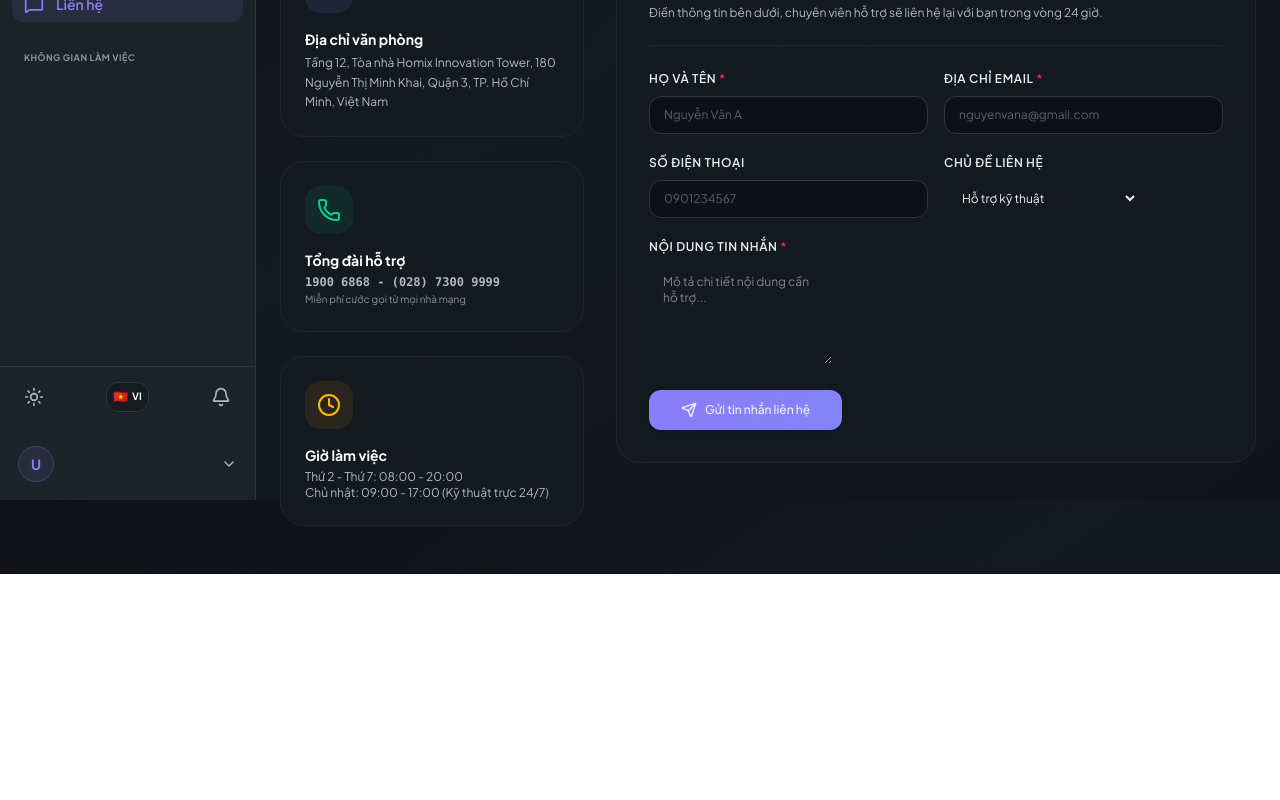
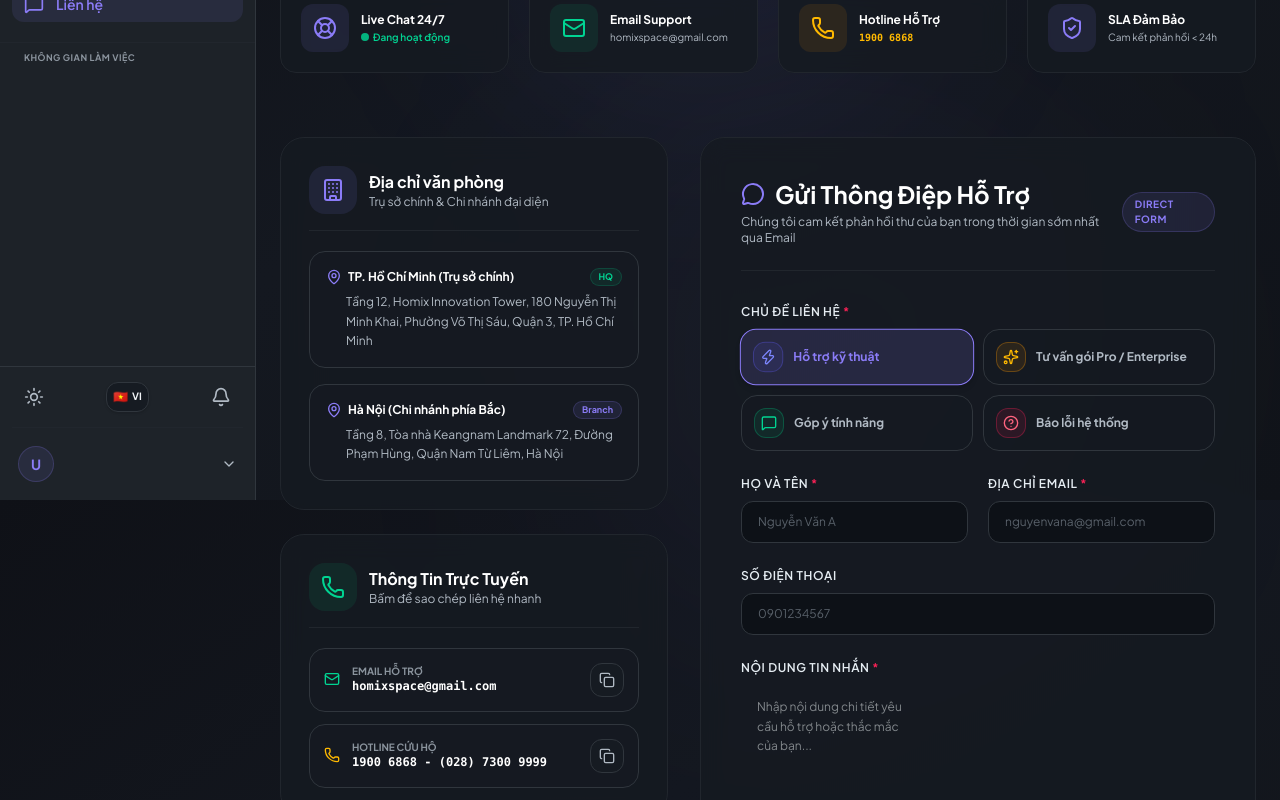
Before and after one commit to HoaMyLap/client, a Next.js app: page /contact in a window 1280 px wide. Shown: the part 300-1100 px from the top of the page. Before the commit the page ends 874 px from the top, so only its background shows below. Built offline with nearby package versions, Linux system fonts and the light colour scheme.

Commit message:
design(contact): Complete redesign of Contact Page UI with glassmorphism cards and subject selector pills

```diff
--- a/src/app/contact/page.tsx
+++ b/src/app/contact/page.tsx
@@ -6,7 +6,9 @@ import { useLanguage } from '@/lib/i18n';
 import { api } from '@/lib/api';
 import {
   Mail, Phone, MapPin, Clock, Send, MessageSquare,
-  Sparkles, CheckCircle2, Headphones, HelpCircle, ShieldCheck
+  Sparkles, CheckCircle2, Headphones, HelpCircle, ShieldCheck,
+  Building, Copy, Check, MessageCircle, Zap, ExternalLink, ArrowRight,
+  Globe2, LifeBuoy, FileText
 } from 'lucide-react';
 
 export default function ContactPage() {
@@ -18,9 +20,16 @@ export default function ContactPage() {
   const [subject, setSubject] = useState('Hỗ trợ kỹ thuật');
   const [message, setMessage] = useState('');
 
+  const [copiedField, setCopiedField] = useState<string | null>(null);
   const [sending, setSending] = useState(false);
   const [successMsg, setSuccessMsg] = useState('');
   const [errorMsg, setErrorMsg] = useState('');
+
+  const handleCopy = (text: string, label: string) => {
+    navigator.clipboard.writeText(text);
+    setCopiedField(label);
+    setTimeout(() => setCopiedField(null), 2000);
+  };
 
   const handleSubmit = async (e: React.FormEvent) => {
     e.preventDefault();
@@ -34,7 +43,9 @@ export default function ContactPage() {
         body: JSON.stringify({ fullname, email, phone, subject, message }),
       });
       if (res && res.success) {
-        setSuccessMsg(res.message || 'Cảm ơn bạn đã gửi liên hệ! Đội ngũ Homix v2.0 sẽ phản hồi trong 24h.');
+        setSuccessMsg(res.message || (language === 'vi'
+          ? 'Cảm ơn bạn đã gửi liên hệ! Đội ngũ Homix v2.0 đã nhận thông tin và sẽ phản hồi trong 24h.'
+          : 'Thank you for reaching out! Homix v2.0 support team will reply within 24h.'));
         setFullname('');
         setEmail('');
         setPhone('');
@@ -49,102 +60,258 @@ export default function ContactPage() {
     }
   };
 
+  const subjects = [
+    { id: 'Hỗ trợ kỹ thuật', label: t('supportTech'), icon: Zap, color: 'text-indigo-400 border-indigo-500/30 bg-indigo-500/10' },
+    { id: 'Tư vấn gói Pro / Enterprise', label: t('supportBilling'), icon: Sparkles, color: 'text-amber-400 border-amber-500/30 bg-amber-500/10' },
+    { id: 'Góp ý tính năng', label: t('feedback'), icon: MessageSquare, color: 'text-emerald-400 border-emerald-500/30 bg-emerald-500/10' },
+    { id: 'Báo lỗi hệ thống', label: t('reportBug'), icon: HelpCircle, color: 'text-rose-400 border-rose-500/30 bg-rose-500/10' },
+  ];
+
   return (
     <div className="flex min-h-screen bg-background text-foreground font-sans">
       <Sidebar />
 
-      <div className="flex-1 flex flex-col min-w-0 overflow-y-auto">
-        <main className="max-w-7xl mx-auto px-6 py-12 w-full">
-          {/* Header */}
-          <div className="text-center max-w-3xl mx-auto space-y-4">
-            <div className="inline-flex items-center gap-2 px-4 py-1.5 rounded-full bg-primary/10 border border-primary/20 text-primary text-xs font-bold shadow-sm">
-              <Headphones className="h-4 w-4" />
-              <span>{language === 'vi' ? 'HỖ TRỢ KHÁCH HÀNG 24/7' : 'CUSTOMER SUPPORT 24/7'}</span>
+      <div className="flex-1 flex flex-col min-w-0 overflow-y-auto relative">
+        {/* Background Decorative Glow Gradients */}
+        <div className="absolute top-0 left-1/4 w-96 h-96 bg-primary/10 rounded-full filter blur-[120px] pointer-events-none -z-10" />
+        <div className="absolute bottom-1/3 right-1/4 w-96 h-96 bg-violet-500/10 rounded-full filter blur-[140px] pointer-events-none -z-10" />
+
+        <main className="max-w-7xl mx-auto px-6 py-12 w-full space-y-16">
+          {/* Header Hero Section */}
+          <div className="text-center max-w-3xl mx-auto space-y-5">
+            <div className="inline-flex items-center gap-2 px-4 py-1.5 rounded-full bg-gradient-to-r from-primary/20 via-violet-500/20 to-primary/20 border border-primary/30 text-primary text-xs font-black tracking-wide shadow-lg shadow-primary/10">
+              <Headphones className="h-4 w-4 animate-bounce" />
+              <span>{language === 'vi' ? 'TRUNG TÂM HỖ TRỢ DỊCH VỤ 24/7' : '24/7 GLOBAL SUPPORT CENTER'}</span>
             </div>
 
-            <h1 className="text-3xl sm:text-5xl font-black font-display text-heading tracking-tight">
+            <h1 className="text-4xl sm:text-6xl font-black font-display text-heading tracking-tight leading-tight">
               {t('contactTitle')}
             </h1>
 
-            <p className="text-secondary text-sm sm:text-base leading-relaxed">
+            <p className="text-secondary text-sm sm:text-base leading-relaxed max-w-2xl mx-auto">
               {t('contactSubtitle')}
             </p>
           </div>
 
-          <div className="grid grid-cols-1 lg:grid-cols-3 gap-8 mt-14">
-            {/* Contact Information Cards */}
-            <div className="space-y-6">
-              <div className="glass p-6 rounded-3xl border border-border shadow-lg space-y-4">
-                <div className="p-3 rounded-2xl bg-primary/10 text-primary w-fit">
-                  <MapPin className="h-6 w-6" />
+          {/* Quick Support Channels Banner Grid */}
+          <div className="grid grid-cols-1 sm:grid-cols-2 lg:grid-cols-4 gap-5">
+            <div className="glass p-5 rounded-2xl border border-border hover:border-primary/40 transition-all duration-300 shadow-lg group">
+              <div className="flex items-center gap-3">
+                <div className="p-3 rounded-xl bg-primary/10 text-primary group-hover:scale-110 transition-transform">
+                  <LifeBuoy className="h-6 w-6" />
                 </div>
                 <div>
-                  <h3 className="text-sm font-bold text-heading">{t('address')}</h3>
-                  <p className="text-xs text-secondary mt-1 leading-relaxed">
-                    Tầng 12, Tòa nhà Homix Innovation Tower, 180 Nguyễn Thị Minh Khai, Quận 3, TP. Hồ Chí Minh, Việt Nam
-                  </p>
+                  <div className="text-xs font-bold text-heading">Live Chat 24/7</div>
+                  <div className="text-[10px] text-emerald-400 font-semibold flex items-center gap-1 mt-0.5">
+                    <span className="h-2 w-2 rounded-full bg-emerald-400 animate-pulse" /> Đang hoạt động
+                  </div>
+                </div>
               </div>
             </div>
 
-              <div className="glass p-6 rounded-3xl border border-border shadow-lg space-y-4">
-                <div className="p-3 rounded-2xl bg-emerald-500/10 text-emerald-400 w-fit">
+            <div className="glass p-5 rounded-2xl border border-border hover:border-emerald-500/40 transition-all duration-300 shadow-lg group">
+              <div className="flex items-center gap-3">
+                <div className="p-3 rounded-xl bg-emerald-500/10 text-emerald-400 group-hover:scale-110 transition-transform">
+                  <Mail className="h-6 w-6" />
+                </div>
+                <div>
+                  <div className="text-xs font-bold text-heading">Email Support</div>
+                  <div className="text-[10px] text-secondary mt-0.5">homixspace@gmail.com</div>
+                </div>
+              </div>
+            </div>
+
+            <div className="glass p-5 rounded-2xl border border-border hover:border-amber-500/40 transition-all duration-300 shadow-lg group">
+              <div className="flex items-center gap-3">
+                <div className="p-3 rounded-xl bg-amber-500/10 text-amber-400 group-hover:scale-110 transition-transform">
                   <Phone className="h-6 w-6" />
                 </div>
                 <div>
-                  <h3 className="text-sm font-bold text-heading">{t('hotline')}</h3>
-                  <p className="text-xs text-secondary mt-1 font-mono font-bold text-emerald-400">
-                    1900 6868 - (028) 7300 9999
-                  </p>
-                  <p className="text-[10px] text-muted mt-0.5">Miễn phí cước gọi từ mọi nhà mạng</p>
+                  <div className="text-xs font-bold text-heading">Hotline Hỗ Trợ</div>
+                  <div className="text-[10px] text-amber-400 font-mono font-bold mt-0.5">1900 6868</div>
+                </div>
               </div>
             </div>
 
-              <div className="glass p-6 rounded-3xl border border-border shadow-lg space-y-4">
-                <div className="p-3 rounded-2xl bg-amber-500/10 text-amber-400 w-fit">
-                  <Clock className="h-6 w-6" />
+            <div className="glass p-5 rounded-2xl border border-border hover:border-violet-500/40 transition-all duration-300 shadow-lg group">
+              <div className="flex items-center gap-3">
+                <div className="p-3 rounded-xl bg-violet-500/10 text-violet-400 group-hover:scale-110 transition-transform">
+                  <ShieldCheck className="h-6 w-6" />
                 </div>
                 <div>
-                  <h3 className="text-sm font-bold text-heading">{t('workHours')}</h3>
-                  <p className="text-xs text-secondary mt-1">
-                    Thứ 2 - Thứ 7: 08:00 - 20:00<br />
-                    Chủ nhật: 09:00 - 17:00 (Kỹ thuật trực 24/7)
+                  <div className="text-xs font-bold text-heading">SLA Đảm Bảo</div>
+                  <div className="text-[10px] text-secondary mt-0.5">Cam kết phản hồi &lt; 24h</div>
+                </div>
+              </div>
+            </div>
+          </div>
+
+          {/* Main Layout Grid: Left Cards + Right Contact Form */}
+          <div className="grid grid-cols-1 lg:grid-cols-12 gap-8">
+            {/* Left Info Column (5 Cols) */}
+            <div className="lg:col-span-5 space-y-6">
+              {/* Card 1: Office Locations */}
+              <div className="glass p-7 rounded-3xl border border-border shadow-xl space-y-5 relative overflow-hidden">
+                <div className="flex items-center gap-3 border-b border-border-subtle pb-4">
+                  <div className="p-3 rounded-2xl bg-primary/10 text-primary">
+                    <Building className="h-6 w-6" />
+                  </div>
+                  <div>
+                    <h3 className="text-base font-bold font-display text-heading">{t('address')}</h3>
+                    <p className="text-xs text-secondary">Trụ sở chính & Chi nhánh đại diện</p>
+                  </div>
+                </div>
+
+                <div className="space-y-4 text-xs">
+                  <div className="p-4 rounded-2xl bg-surface/50 border border-border hover:border-primary/30 transition-all space-y-1.5">
+                    <div className="flex items-center justify-between font-bold text-heading">
+                      <span className="flex items-center gap-1.5">
+                        <MapPin className="h-4 w-4 text-primary" /> TP. Hồ Chí Minh (Trụ sở chính)
+                      </span>
+                      <span className="text-[9px] font-bold text-emerald-400 bg-emerald-500/10 px-2 py-0.5 rounded-full border border-emerald-500/20">HQ</span>
+                    </div>
+                    <p className="text-secondary leading-relaxed pl-5">
+                      Tầng 12, Homix Innovation Tower, 180 Nguyễn Thị Minh Khai, Phường Võ Thị Sáu, Quận 3, TP. Hồ Chí Minh
+                    </p>
+                  </div>
+
+                  <div className="p-4 rounded-2xl bg-surface/50 border border-border hover:border-primary/30 transition-all space-y-1.5">
+                    <div className="flex items-center justify-between font-bold text-heading">
+                      <span className="flex items-center gap-1.5">
+                        <MapPin className="h-4 w-4 text-violet-400" /> Hà Nội (Chi nhánh phía Bắc)
+                      </span>
+                      <span className="text-[9px] font-bold text-violet-400 bg-violet-500/10 px-2 py-0.5 rounded-full border border-violet-500/20">Branch</span>
+                    </div>
+                    <p className="text-secondary leading-relaxed pl-5">
+                      Tầng 8, Tòa nhà Keangnam Landmark 72, Đường Phạm Hùng, Quận Nam Từ Liêm, Hà Nội
                     </p>
                   </div>
                 </div>
               </div>
 
-            {/* Main Contact Form */}
-            <div className="lg:col-span-2">
-              <div className="glass p-8 rounded-3xl border border-border shadow-xl space-y-6">
-                <div className="flex items-center justify-between pb-6 border-b border-border-subtle">
+              {/* Card 2: Contact Details with Click-to-Copy */}
+              <div className="glass p-7 rounded-3xl border border-border shadow-xl space-y-5">
+                <div className="flex items-center gap-3 border-b border-border-subtle pb-4">
+                  <div className="p-3 rounded-2xl bg-emerald-500/10 text-emerald-400">
+                    <Phone className="h-6 w-6" />
+                  </div>
                   <div>
-                    <h2 className="text-xl font-bold font-display text-heading flex items-center gap-2">
-                      <MessageSquare className="h-5 w-5 text-primary" />
-                      Gửi Tin Nhắn Cho Chúng Tôi
-                    </h2>
-                    <p className="text-xs text-secondary mt-1">
-                      Điền thông tin bên dưới, chuyên viên hỗ trợ sẽ liên hệ lại với bạn trong vòng 24 giờ.
-                    </p>
+                    <h3 className="text-base font-bold font-display text-heading">Thông Tin Trực Tuyến</h3>
+                    <p className="text-xs text-secondary">Bấm để sao chép liên hệ nhanh</p>
                   </div>
                 </div>
 
+                <div className="space-y-3 text-xs">
+                  {/* Email row */}
+                  <div className="flex items-center justify-between p-3.5 rounded-2xl bg-surface/50 border border-border hover:border-emerald-500/30 transition-all">
+                    <div className="flex items-center gap-3">
+                      <Mail className="h-4 w-4 text-emerald-400 shrink-0" />
+                      <div>
+                        <div className="text-[10px] text-muted font-bold">EMAIL HỖ TRỢ</div>
+                        <div className="font-mono font-bold text-heading">homixspace@gmail.com</div>
+                      </div>
+                    </div>
+                    <button
+                      type="button"
+                      onClick={() => handleCopy('homixspace@gmail.com', 'email')}
+                      className="p-2 rounded-xl bg-surface border border-border hover:border-emerald-500/40 text-secondary hover:text-emerald-400 transition-colors"
+                      title="Sao chép email"
+                    >
+                      {copiedField === 'email' ? <Check className="h-4 w-4 text-emerald-400" /> : <Copy className="h-4 w-4" />}
+                    </button>
+                  </div>
+
+                  {/* Phone row */}
+                  <div className="flex items-center justify-between p-3.5 rounded-2xl bg-surface/50 border border-border hover:border-amber-500/30 transition-all">
+                    <div className="flex items-center gap-3">
+                      <Phone className="h-4 w-4 text-amber-400 shrink-0" />
+                      <div>
+                        <div className="text-[10px] text-muted font-bold">HOTLINE CỨU HỘ</div>
+                        <div className="font-mono font-bold text-heading">1900 6868 - (028) 7300 9999</div>
+                      </div>
+                    </div>
+                    <button
+                      type="button"
+                      onClick={() => handleCopy('19006868', 'phone')}
+                      className="p-2 rounded-xl bg-surface border border-border hover:border-amber-500/40 text-secondary hover:text-amber-400 transition-colors"
+                      title="Sao chép Hotline"
+                    >
+                      {copiedField === 'phone' ? <Check className="h-4 w-4 text-emerald-400" /> : <Copy className="h-4 w-4" />}
+                    </button>
+                  </div>
+                </div>
+              </div>
+            </div>
+
+            {/* Right Form Column (7 Cols) */}
+            <div className="lg:col-span-7">
+              <div className="glass p-8 sm:p-10 rounded-3xl border-2 border-primary/30 shadow-2xl space-y-8 relative bg-gradient-to-b from-card via-card to-card/90">
+                <div className="flex items-center justify-between pb-6 border-b border-border-subtle">
+                  <div>
+                    <h2 className="text-2xl font-black font-display text-heading flex items-center gap-2.5">
+                      <MessageCircle className="h-6 w-6 text-primary" />
+                      Gửi Thông Điệp Hỗ Trợ
+                    </h2>
+                    <p className="text-xs text-secondary mt-1">
+                      Chúng tôi cam kết phản hồi thư của bạn trong thời gian sớm nhất qua Email
+                    </p>
+                  </div>
+                  <span className="px-3 py-1 rounded-full bg-primary/10 text-primary border border-primary/20 text-[10px] font-bold uppercase tracking-wider hidden sm:inline-block">
+                    Direct Form
+                  </span>
+                </div>
+
+                {/* Banner Status Notifications */}
                 {successMsg && (
-                  <div className="p-4 rounded-2xl bg-emerald-500/10 border border-emerald-500/20 text-emerald-400 text-xs font-semibold flex items-center gap-2 animate-fade-in">
-                    <CheckCircle2 className="h-5 w-5 shrink-0" />
+                  <div className="p-4 rounded-2xl bg-emerald-500/10 border border-emerald-500/20 text-emerald-400 text-xs font-semibold flex items-center gap-3 animate-fade-in shadow-lg">
+                    <CheckCircle2 className="h-6 w-6 shrink-0 text-emerald-400" />
                     <span>{successMsg}</span>
                   </div>
                 )}
 
                 {errorMsg && (
-                  <div className="p-4 rounded-2xl bg-rose-500/10 border border-rose-500/20 text-rose-400 text-xs font-semibold flex items-center gap-2 animate-fade-in">
+                  <div className="p-4 rounded-2xl bg-rose-500/10 border border-rose-500/20 text-rose-400 text-xs font-semibold flex items-center gap-3 animate-fade-in shadow-lg">
+                    <HelpCircle className="h-6 w-6 shrink-0 text-rose-400" />
                     <span>⚠️ {errorMsg}</span>
                   </div>
                 )}
 
-                <form onSubmit={handleSubmit} className="space-y-5">
-                  <div className="grid grid-cols-1 sm:grid-cols-2 gap-4">
+                {/* Form Controls */}
+                <form onSubmit={handleSubmit} className="space-y-6">
+                  {/* Subject Selector Pills */}
                   <div>
-                      <label className="ui-label text-[10px] uppercase tracking-wider mb-1.5 block">
+                    <label className="ui-label text-[11px] font-bold uppercase tracking-wider mb-2.5 block text-heading">
+                      {t('subject')} <span className="text-rose-500">*</span>
+                    </label>
+                    <div className="grid grid-cols-1 sm:grid-cols-2 gap-2.5">
+                      {subjects.map((item) => {
+                        const Icon = item.icon;
+                        const isSelected = subject === item.id;
+                        return (
+                          <button
+                            key={item.id}
+                            type="button"
+                            onClick={() => setSubject(item.id)}
+                            className={`p-3 rounded-2xl border text-xs font-bold flex items-center gap-2.5 transition-all text-left cursor-pointer ${
+                              isSelected
+                                ? 'border-primary bg-primary/15 text-primary shadow-md scale-[1.01]'
+                                : 'border-border bg-surface/40 text-secondary hover:border-primary/40'
+                            }`}
+                          >
+                            <div className={`p-1.5 rounded-xl border ${item.color}`}>
+                              <Icon className="h-4 w-4" />
+                            </div>
+                            <span className="truncate">{item.label}</span>
+                          </button>
+                        );
+                      })}
+                    </div>
+                  </div>
+
+                  {/* Input Fields Row */}
+                  <div className="grid grid-cols-1 sm:grid-cols-2 gap-5">
+                    <div>
+                      <label className="ui-label text-[11px] font-bold uppercase tracking-wider mb-1.5 block text-heading">
                         {t('fullName')} <span className="text-rose-500">*</span>
                       </label>
                       <input
@@ -153,12 +320,12 @@ export default function ContactPage() {
                         value={fullname}
                         onChange={(e) => setFullname(e.target.value)}
                         placeholder="Nguyễn Văn A"
-                        className="ui-input px-3.5 py-2.5 text-xs"
+                        className="ui-input px-4 py-3 text-xs focus:ring-2 focus:ring-primary/40"
                       />
                     </div>
 
                     <div>
-                      <label className="ui-label text-[10px] uppercase tracking-wider mb-1.5 block">
+                      <label className="ui-label text-[11px] font-bold uppercase tracking-wider mb-1.5 block text-heading">
                         {t('email')} <span className="text-rose-500">*</span>
                       </label>
                       <input
@@ -167,14 +334,13 @@ export default function ContactPage() {
                         value={email}
                         onChange={(e) => setEmail(e.target.value)}
                         placeholder="nguyenvana@gmail.com"
-                        className="ui-input px-3.5 py-2.5 text-xs"
+                        className="ui-input px-4 py-3 text-xs focus:ring-2 focus:ring-primary/40"
                       />
                     </div>
                   </div>
 
-                  <div className="grid grid-cols-1 sm:grid-cols-2 gap-4">
                   <div>
-                      <label className="ui-label text-[10px] uppercase tracking-wider mb-1.5 block">
+                    <label className="ui-label text-[11px] font-bold uppercase tracking-wider mb-1.5 block text-heading">
                       {t('phone')}
                     </label>
                     <input
@@ -182,29 +348,12 @@ export default function ContactPage() {
                       value={phone}
                       onChange={(e) => setPhone(e.target.value)}
                       placeholder="0901234567"
-                        className="ui-input px-3.5 py-2.5 text-xs"
+                      className="ui-input px-4 py-3 text-xs focus:ring-2 focus:ring-primary/40"
                     />
                   </div>
 
                   <div>
-                      <label className="ui-label text-[10px] uppercase tracking-wider mb-1.5 block">
-                        {t('subject')}
-                      </label>
-                      <select
-                        value={subject}
-                        onChange={(e) => setSubject(e.target.value)}
-                        className="ui-select px-3.5 py-2.5 text-xs"
-                      >
-                        <option value="Hỗ trợ kỹ thuật">{t('supportTech')}</option>
-                        <option value="Tư vấn gói Pro / Enterprise">{t('supportBilling')}</option>
-                        <option value="Góp ý tính năng">{t('feedback')}</option>
-                        <option value="Báo lỗi hệ thống">{t('reportBug')}</option>
-                      </select>
-                    </div>
-                  </div>
-
-                  <div>
-                    <label className="ui-label text-[10px] uppercase tracking-wider mb-1.5 block">
+                    <label className="ui-label text-[11px] font-bold uppercase tracking-wider mb-1.5 block text-heading">
                       {t('message')} <span className="text-rose-500">*</span>
                     </label>
                     <textarea
@@ -212,25 +361,26 @@ export default function ContactPage() {
                       rows={5}
                       value={message}
                       onChange={(e) => setMessage(e.target.value)}
-                      placeholder="Mô tả chi tiết nội dung cần hỗ trợ..."
-                      className="ui-textarea px-3.5 py-2.5 text-xs"
+                      placeholder="Nhập nội dung chi tiết yêu cầu hỗ trợ hoặc thắc mắc của bạn..."
+                      className="ui-textarea px-4 py-3 text-xs focus:ring-2 focus:ring-primary/40 resize-none leading-relaxed"
                     />
                   </div>
 
                   <button
                     type="submit"
                     disabled={sending}
-                    className="w-full sm:w-auto ui-btn-primary px-8 py-3 rounded-2xl text-xs font-bold flex items-center justify-center gap-2 shadow-lg shadow-primary/25 hover:scale-[1.02] transition-transform cursor-pointer"
+                    className="w-full ui-btn-primary py-4 rounded-2xl text-xs font-extrabold flex items-center justify-center gap-2.5 shadow-xl shadow-primary/25 hover:scale-[1.01] active:scale-95 transition-all cursor-pointer"
                   >
                     {sending ? (
                       <>
                         <div className="animate-spin rounded-full h-4 w-4 border-2 border-white/20 border-t-white" />
-                        <span>Đang gửi tin nhắn...</span>
+                        <span>Đang gửi thông điệp tới Homix...</span>
                       </>
                     ) : (
                       <>
-                        <Send className="h-4 w-4" />
+                        <Send className="h-4.5 w-4.5" />
                         <span>{t('sendContact')}</span>
+                        <ArrowRight className="h-4 w-4 ml-1 opacity-70" />
                       </>
                     )}
                   </button>
```
Lines whose indentation alone changed are shown as unchanged.
